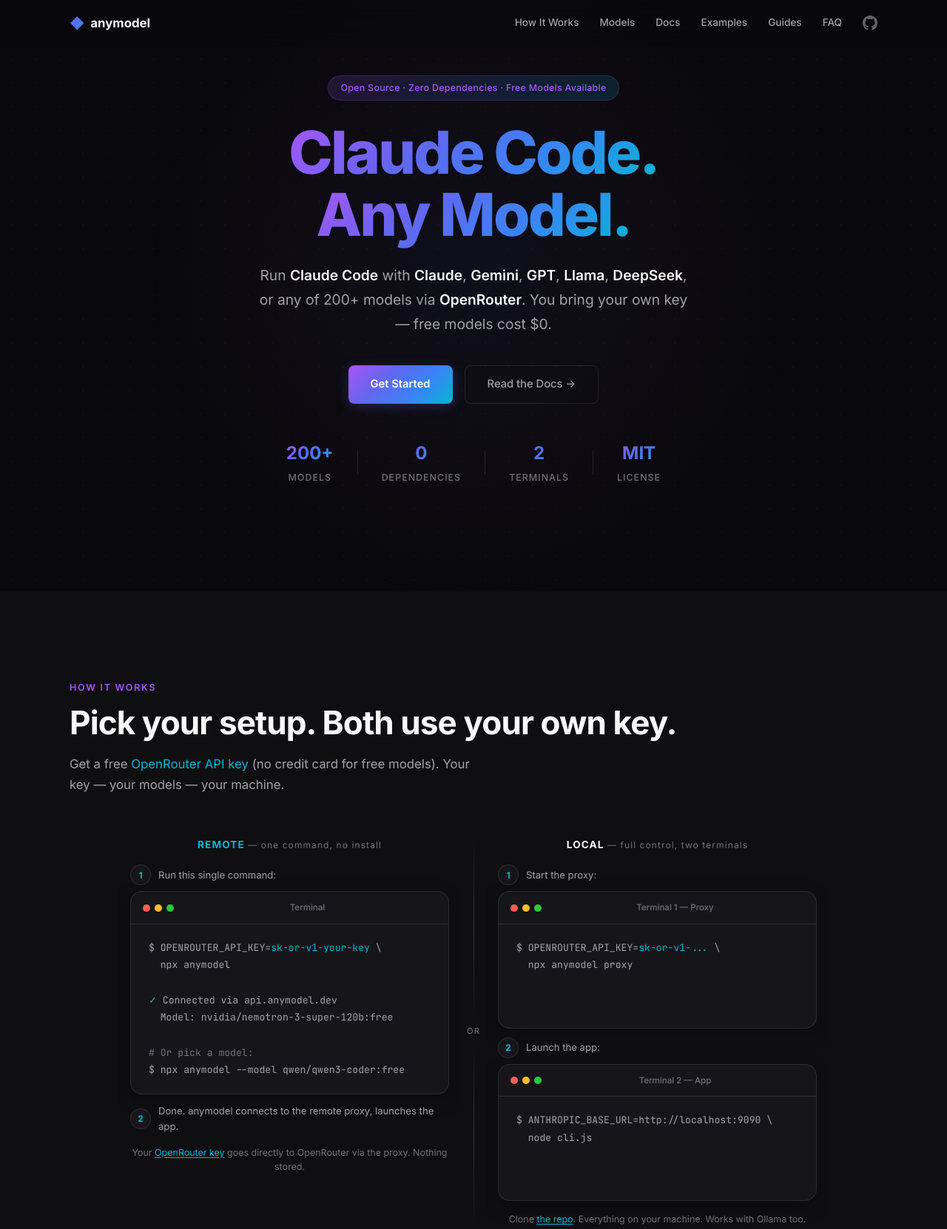
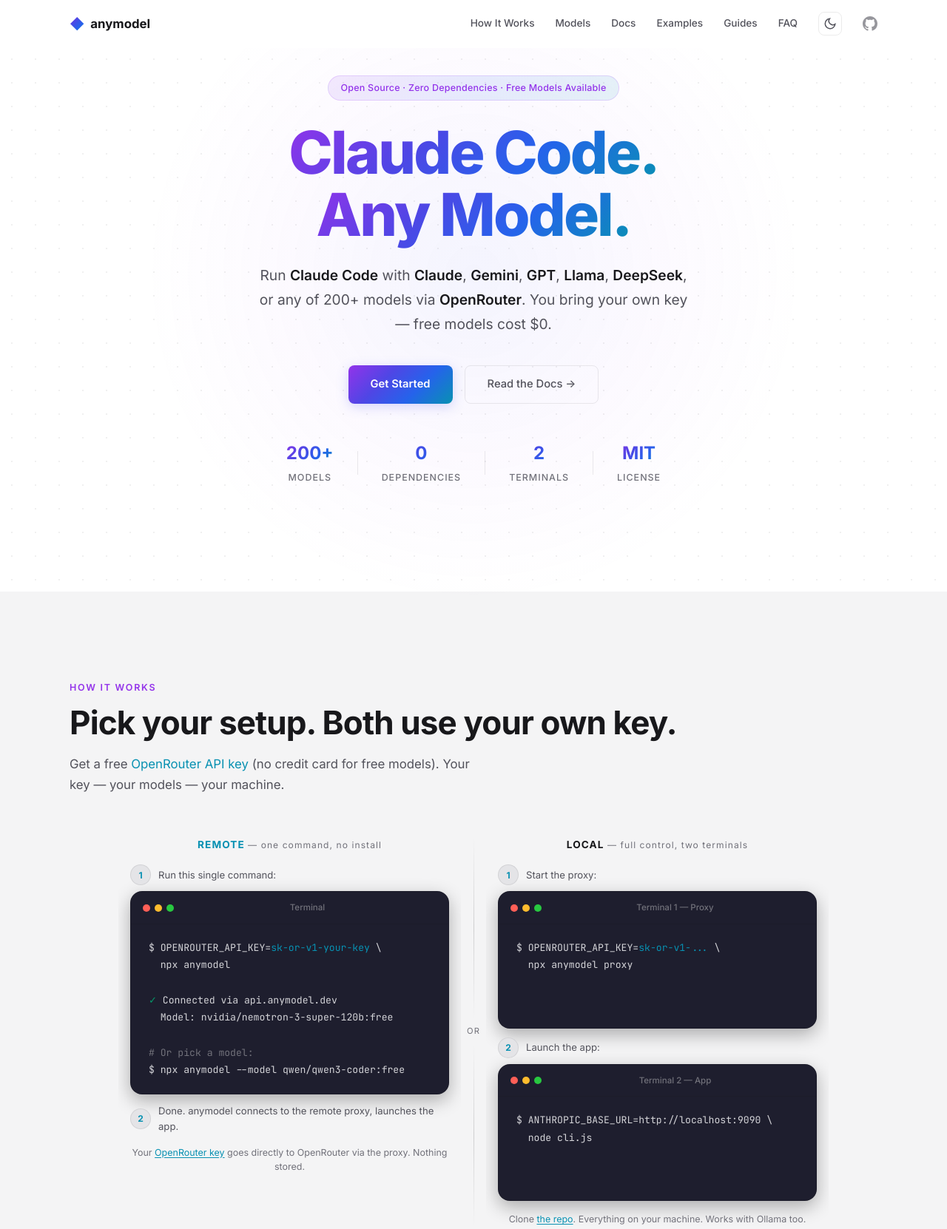
Before and after one commit to anton-abyzov/anymodel, a website: page site/index.html in a window 1280 px wide. Shown: the top 1662 px of the page at 74% size. Drawn offline with Linux system fonts and the light colour scheme.

Commit message:
add dark/light theme toggle with system preference detection

```diff
--- a/site/index.html
+++ b/site/index.html
@@ -101,6 +101,7 @@
         <a href="#examples">Examples</a>
         <a href="#guides">Guides</a>
         <a href="#faq">FAQ</a>
+        <button id="theme-toggle" class="theme-toggle" aria-label="Toggle theme"></button>
         <a href="https://github.com/anton-abyzov/anymodel" target="_blank" rel="noopener" class="nav-github">
           <svg width="20" height="20" viewBox="0 0 24 24" fill="currentColor"><path d="M12 0C5.37 0 0 5.37 0 12c0 5.31 3.435 9.795 8.205 11.385.6.105.825-.255.825-.57 0-.285-.015-1.23-.015-2.235-3.015.555-3.795-.735-4.035-1.41-.135-.345-.72-1.41-1.23-1.695-.42-.225-1.02-.78-.015-.795.945-.015 1.62.87 1.845 1.23 1.08 1.815 2.805 1.305 3.495.99.105-.78.42-1.305.765-1.605-2.67-.3-5.46-1.335-5.46-5.925 0-1.305.465-2.385 1.23-3.225-.12-.3-.54-1.53.12-3.18 0 0 1.005-.315 3.3 1.23.96-.27 1.98-.405 3-.405s2.04.135 3 .405c2.295-1.56 3.3-1.23 3.3-1.23.66 1.65.24 2.88.12 3.18.765.84 1.23 1.905 1.23 3.225 0 4.605-2.805 5.625-5.475 5.925.435.375.81 1.095.81 2.22 0 1.605-.015 2.895-.015 3.3 0 .315.225.69.825.57A12.02 12.02 0 0024 12c0-6.63-5.37-12-12-12z"/></svg>
         </a>
--- a/site/script.js
+++ b/site/script.js
@@ -84,6 +84,43 @@
   });
 }
 
+// Theme toggle
+function initThemeToggle() {
+  const btn = document.getElementById('theme-toggle');
+  if (!btn) return;
+
+  // Check saved preference or system preference
+  const saved = localStorage.getItem('anymodel-theme');
+  const prefersDark = window.matchMedia('(prefers-color-scheme: dark)').matches;
+  const theme = saved || (prefersDark ? 'dark' : 'light');
+
+  document.documentElement.setAttribute('data-theme', theme);
+  updateIcon(btn, theme);
+
+  btn.addEventListener('click', () => {
+    const current = document.documentElement.getAttribute('data-theme') || 'dark';
+    const next = current === 'dark' ? 'light' : 'dark';
+    document.documentElement.setAttribute('data-theme', next);
+    localStorage.setItem('anymodel-theme', next);
+    updateIcon(btn, next);
+  });
+
+  // Listen for system theme changes
+  window.matchMedia('(prefers-color-scheme: dark)').addEventListener('change', (e) => {
+    if (!localStorage.getItem('anymodel-theme')) {
+      const t = e.matches ? 'dark' : 'light';
+      document.documentElement.setAttribute('data-theme', t);
+      updateIcon(btn, t);
+    }
+  });
+}
+
+function updateIcon(btn, theme) {
+  btn.innerHTML = theme === 'dark'
+    ? '<svg width="18" height="18" viewBox="0 0 24 24" fill="none" stroke="currentColor" stroke-width="2"><circle cx="12" cy="12" r="5"/><line x1="12" y1="1" x2="12" y2="3"/><line x1="12" y1="21" x2="12" y2="23"/><line x1="4.22" y1="4.22" x2="5.64" y2="5.64"/><line x1="18.36" y1="18.36" x2="19.78" y2="19.78"/><line x1="1" y1="12" x2="3" y2="12"/><line x1="21" y1="12" x2="23" y2="12"/><line x1="4.22" y1="19.78" x2="5.64" y2="18.36"/><line x1="18.36" y1="5.64" x2="19.78" y2="4.22"/></svg>'
+    : '<svg width="18" height="18" viewBox="0 0 24 24" fill="none" stroke="currentColor" stroke-width="2"><path d="M21 12.79A9 9 0 1 1 11.21 3 7 7 0 0 0 21 12.79z"/></svg>';
+}
+
 document.addEventListener('DOMContentLoaded', () => {
   typeTerminal();
   initPathTabs();
@@ -91,4 +128,5 @@
   initSmoothScroll();
   initCopyButtons();
   initNavScroll();
+  initThemeToggle();
 });
--- a/site/styles.css
+++ b/site/styles.css
@@ -1270,3 +1270,66 @@
   .hero-stats { flex-wrap: wrap; gap: 16px; }
   .hero-stats .stat-sep { display: none; }
 }
+
+/* ════════════════════════════════════════════════════
+   THEME TOGGLE
+   ════════════════════════════════════════════════════ */
+.theme-toggle {
+  background: none;
+  border: 1px solid var(--border);
+  border-radius: 8px;
+  padding: 6px;
+  cursor: pointer;
+  color: var(--text-secondary);
+  display: flex;
+  align-items: center;
+  justify-content: center;
+  transition: color 0.2s, border-color 0.2s;
+}
+.theme-toggle:hover {
+  color: var(--text-primary);
+  border-color: var(--border-hover);
+}
+
+/* ════════════════════════════════════════════════════
+   LIGHT THEME
+   ════════════════════════════════════════════════════ */
+html[data-theme="light"] {
+  --bg-primary: #ffffff;
+  --bg-secondary: #f4f4f5;
+  --bg-tertiary: #e4e4e7;
+  --bg-card: rgba(0, 0, 0, 0.03);
+  --bg-card-hover: rgba(0, 0, 0, 0.05);
+  --text-primary: #18181b;
+  --text-secondary: #52525b;
+  --text-muted: #71717a;
+  --accent-purple: #9333ea;
+  --accent-blue: #2563eb;
+  --accent-cyan: #0891b2;
+  --accent-emerald: #059669;
+  --gradient: linear-gradient(135deg, #9333ea 0%, #4f46e5 35%, #2563eb 65%, #0891b2 100%);
+  --gradient-subtle: linear-gradient(135deg, rgba(147, 51, 234, 0.1), rgba(37, 99, 235, 0.1), rgba(8, 145, 178, 0.1));
+  --border: rgba(0, 0, 0, 0.08);
+  --border-hover: rgba(0, 0, 0, 0.15);
+  --shadow-glow: 0 0 80px rgba(99, 102, 241, 0.04);
+}
+html[data-theme="light"] body::before {
+  background-image: radial-gradient(rgba(0, 0, 0, 0.06) 1px, transparent 1px);
+}
+html[data-theme="light"] .terminal {
+  background: #1e1e2e;
+  border-color: rgba(0,0,0,0.12);
+}
+html[data-theme="light"] .terminal-body {
+  color: #d4d4d8;
+}
+html[data-theme="light"] .terminal-title {
+  color: #71717a;
+}
+html[data-theme="light"] .nav {
+  background: rgba(255,255,255,0.9);
+  backdrop-filter: blur(12px);
+}
+html[data-theme="light"] .gradient-text {
+  -webkit-text-fill-color: transparent;
+}
```
